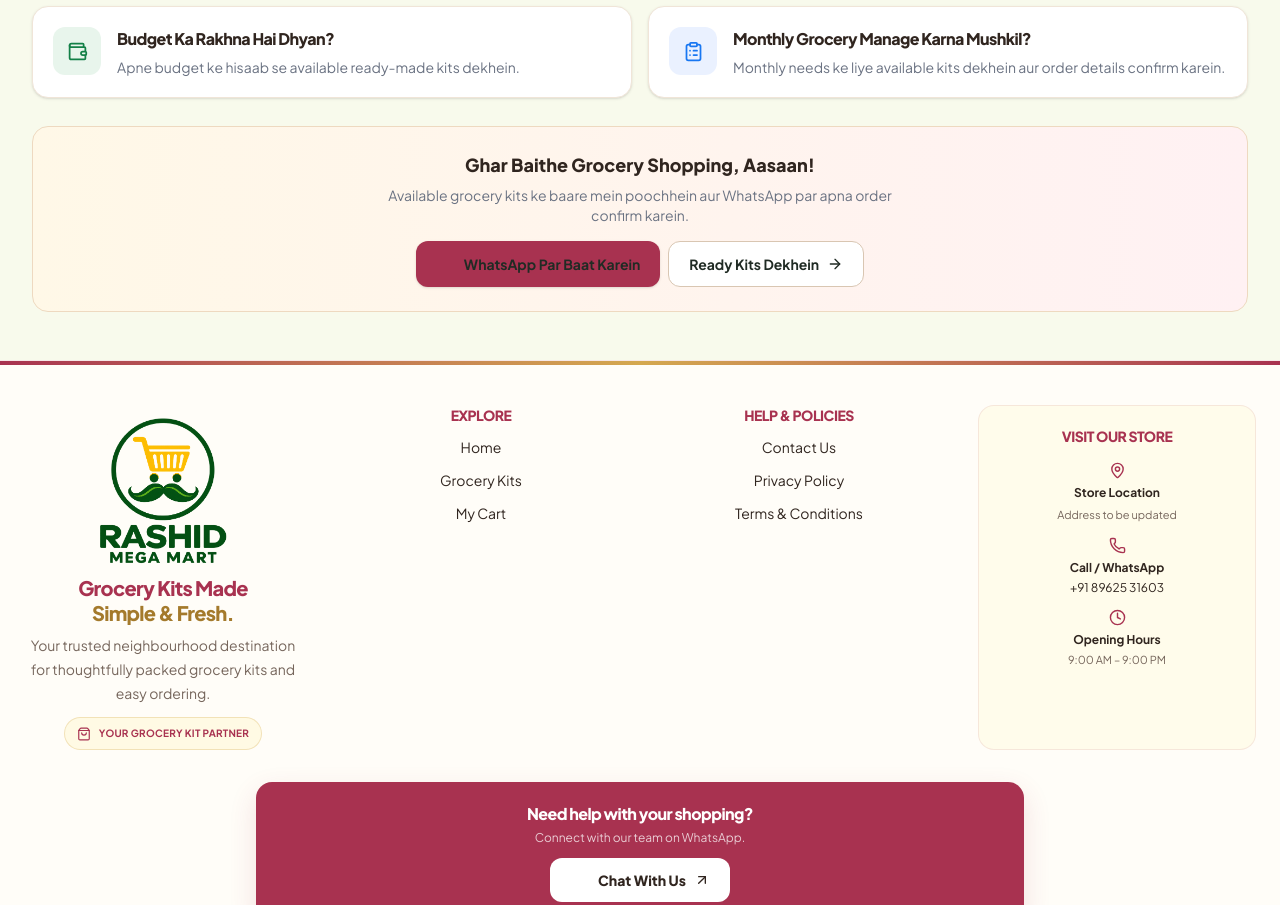
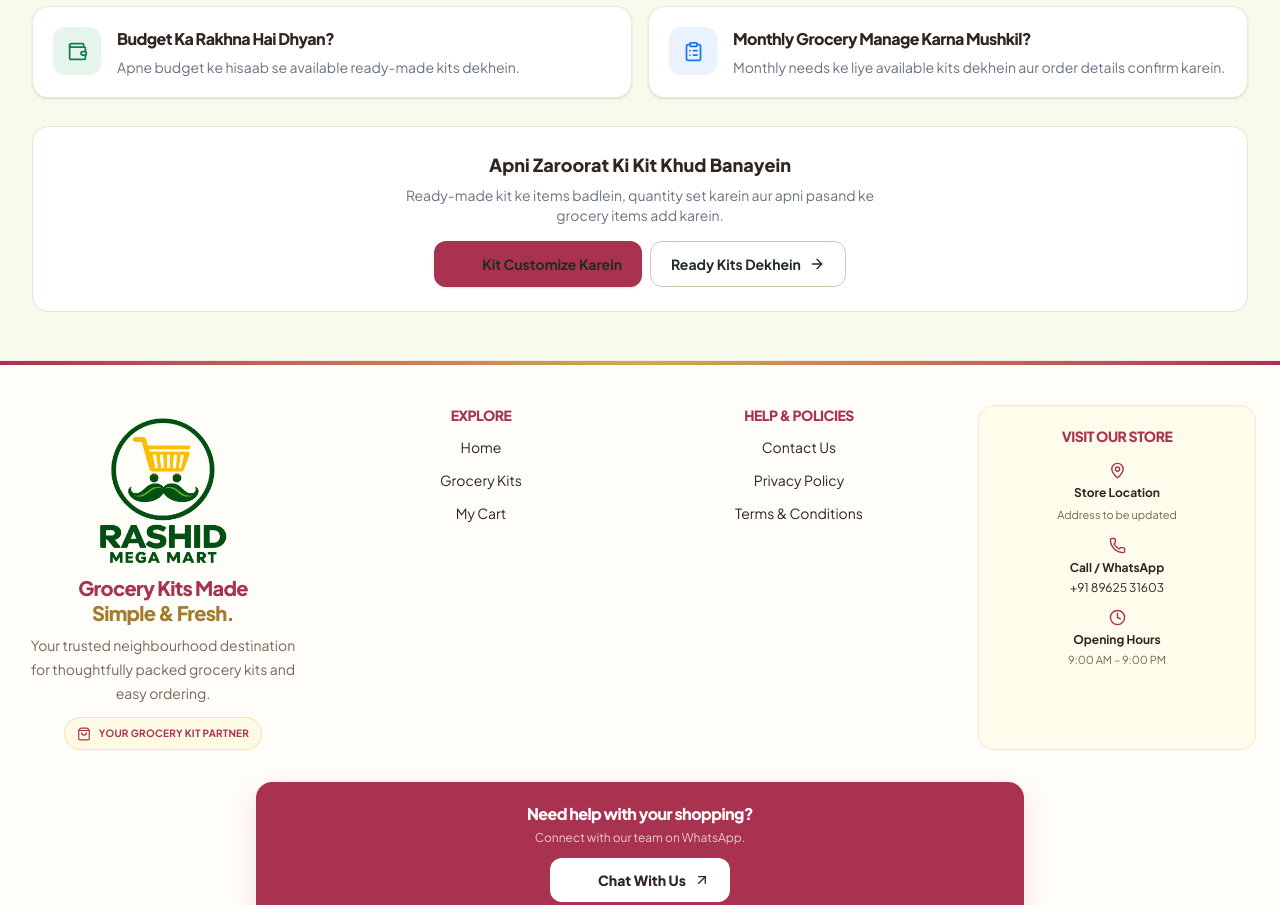
Before and after one commit to NoorTechnologies/rashidmegamartv0.1, a Next.js app: page / in a window 1280 px wide. Shown: the part 2080-2985 px from the top of the page. Built offline with nearby package versions, Linux system fonts and the light colour scheme.

Commit message:
Compact Why Choose Us CTA for custom kits

```diff
--- a/src/app/page.tsx
+++ b/src/app/page.tsx
@@ -118,12 +118,12 @@ export default function HomePage() {
           })}
         </div>
 
-        <div className="mt-6 rounded-2xl border border-[#EED9C0] bg-gradient-to-r from-[#FFF8E7] to-[#FFF1F3] px-4 py-5 text-center sm:mt-7 sm:px-6 sm:py-6">
-          <p className="text-base font-black text-[#30251F] sm:text-lg">Ghar Baithe Grocery Shopping, Aasaan!</p>
-          <p className="mx-auto mt-1.5 max-w-lg text-xs leading-5 text-[#6A7282] sm:text-sm">Available grocery kits ke baare mein poochhein aur WhatsApp par apna order confirm karein.</p>
+        <div className="mt-4 rounded-xl border border-[#E9E1DA] bg-white px-3 py-3 text-center sm:mt-7 sm:rounded-2xl sm:px-6 sm:py-6">
+          <p className="text-base font-black text-[#30251F] sm:text-lg">Apni Zaroorat Ki Kit Khud Banayein</p>
+          <p className="mx-auto mt-1.5 max-w-lg text-xs leading-5 text-[#6A7282] sm:text-sm">Ready-made kit ke items badlein, quantity set karein aur apni pasand ke grocery items add karein.</p>
           <div className="mt-4 flex flex-col justify-center gap-2 min-[420px]:flex-row">
-            <a href="https://wa.me/918962531603?text=Namaste%2C%20mujhe%20grocery%20kits%20ke%20baare%20mein%20jankari%20chahiye." target="_blank" rel="noopener noreferrer" className="inline-flex min-h-11 items-center justify-center gap-2 rounded-xl bg-[#A83250] px-5 py-3 text-xs font-bold text-white shadow-sm transition hover:bg-[#87263F] sm:text-sm">
-              <Image src="/Whatsapp-3d.svg" alt="" width={20} height={20} className="h-5 w-5 object-contain" /> WhatsApp Par Baat Karein
+            <a href="https://wa.me/918962531603?text=Namaste%2C%20mujhe%20apni%20grocery%20kit%20customize%20karni%20hai." target="_blank" rel="noopener noreferrer" className="inline-flex min-h-11 items-center justify-center gap-2 rounded-xl bg-[#A83250] px-5 py-3 text-xs font-bold text-white shadow-sm transition hover:bg-[#87263F] sm:text-sm">
+              <Image src="/Whatsapp-3d.svg" alt="" width={20} height={20} className="h-5 w-5 object-contain" /> Kit Customize Karein
             </a>
             <Link href="/kits" className="inline-flex min-h-11 items-center justify-center gap-2 rounded-xl border border-[#D9C6B2] bg-white px-5 py-3 text-xs font-bold text-[#A83250] transition hover:border-[#A83250] sm:text-sm">
               Ready Kits Dekhein <ArrowRight size={16} />
```
